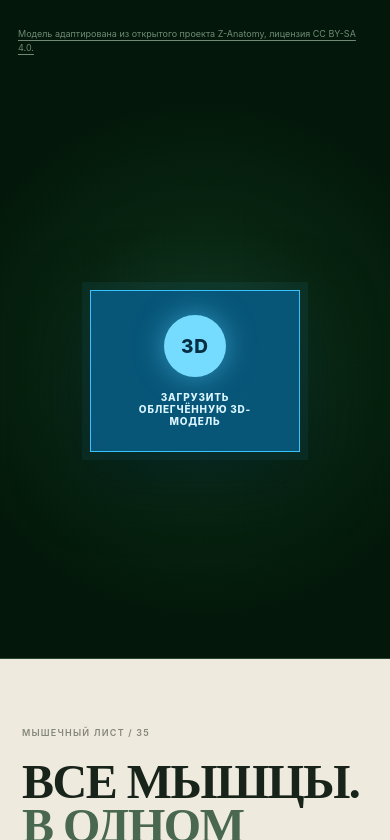
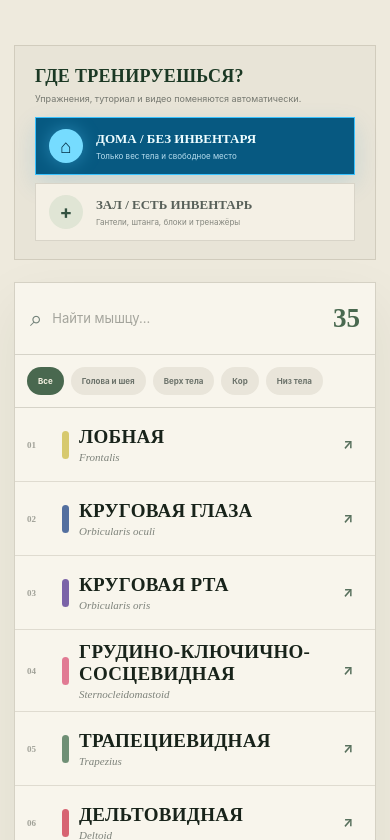
Before and after one commit to EzhiDoronin/muscle-index, a Next.js app: page / in a window 390 px wide. Shown: the part 1160-2000 px from the top of the page. Built offline with nearby package versions, Linux system fonts and the light colour scheme; no server answers.

Commit message:
Fix mobile tutorial readability

```diff
--- a/app/globals.css
+++ b/app/globals.css
@@ -379,8 +379,7 @@ a { text-decoration: none; }
   .poster-selection { width: min(390px, calc(100% - 32px)); bottom: 58px; }
   .poster-selection p { max-width: 78%; }
   .poster-scroll { right: 18px; bottom: 18px; }
-  .model3d-section { grid-template-columns: minmax(0, 1fr); min-height: 0; }
-  .model3d-section { content-visibility: auto; contain-intrinsic-size: auto 1100px; }
+  .model3d-section { display: none; }
   .catalog-section { content-visibility: auto; contain-intrinsic-size: auto 4400px; }
   .anatomy-footer { content-visibility: auto; contain-intrinsic-size: auto 82px; }
   .model3d-copy { padding: 56px 24px 34px; }
@@ -391,8 +390,14 @@ a { text-decoration: none; }
   .catalog-intro { grid-template-columns: 1fr; gap: 14px; padding: 0 8px; }
   .catalog-intro > span { grid-column: auto; max-width: 520px; }
   .training-mode-panel { grid-template-columns: 1fr; gap: 12px; margin-top: -4px; }
-  .catalog-grid { grid-template-columns: 1fr; }
-  .selected-card { position: relative; top: auto; min-height: auto; }
+  .catalog-grid { grid-template-columns: minmax(0, 1fr); min-width: 0; }
+  .catalog-grid > * { min-width: 0; }
+  .selected-card { position: relative; top: auto; width: 100%; min-width: 0; min-height: auto; }
+  .selected-card h3 { max-width: 100%; overflow-wrap: anywhere; }
+  .selected-card p, .selected-card b { overflow-wrap: anywhere; }
+  .selected-cue, .selected-exercises, .tutorial-block, .tutorial-block li, .tutorial-block li p { min-width: 0; max-width: 100%; }
+  .tutorial-block li { grid-template-columns: 32px minmax(0, 1fr); }
+  .tutorial-block li p { font-size: 14px; line-height: 1.62; }
   .muscle-browser { grid-row: 1; }
   .scroll-list { max-height: 560px; }
 }
@@ -433,6 +438,7 @@ a { text-decoration: none; }
   .scroll-list > button { grid-template-columns: 24px 6px 1fr 20px; padding-inline: 12px; }
   .selected-actions { flex-direction: column; }
   .selected-actions a { justify-content: center; }
+  .selected-card { padding: 26px 20px; }
   .anatomy-footer { grid-template-columns: 1fr auto; }
   .anatomy-footer p { display: none; }
 }
```
Also changed, not shown: 1 other file (tests, documents, lock files or other folders).
